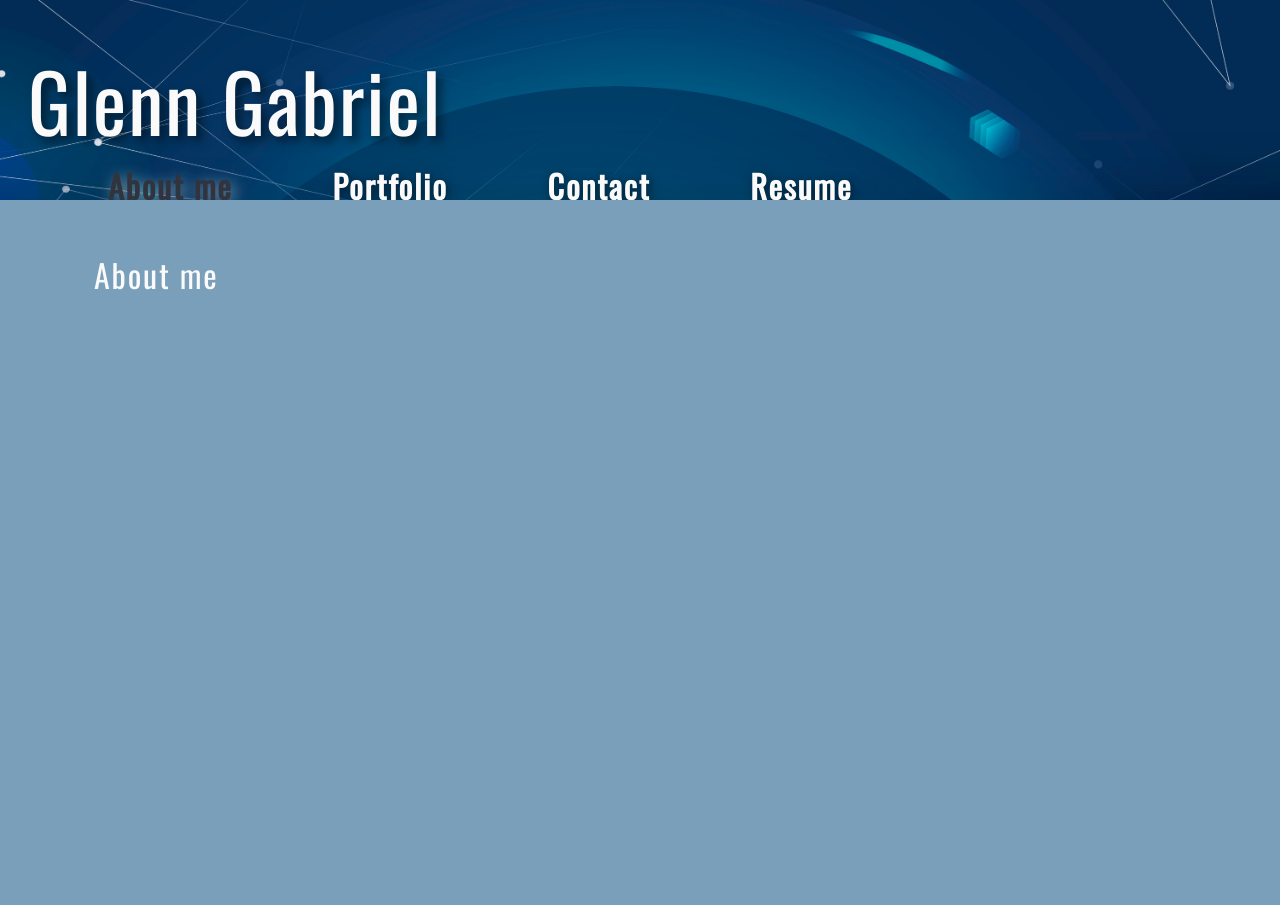
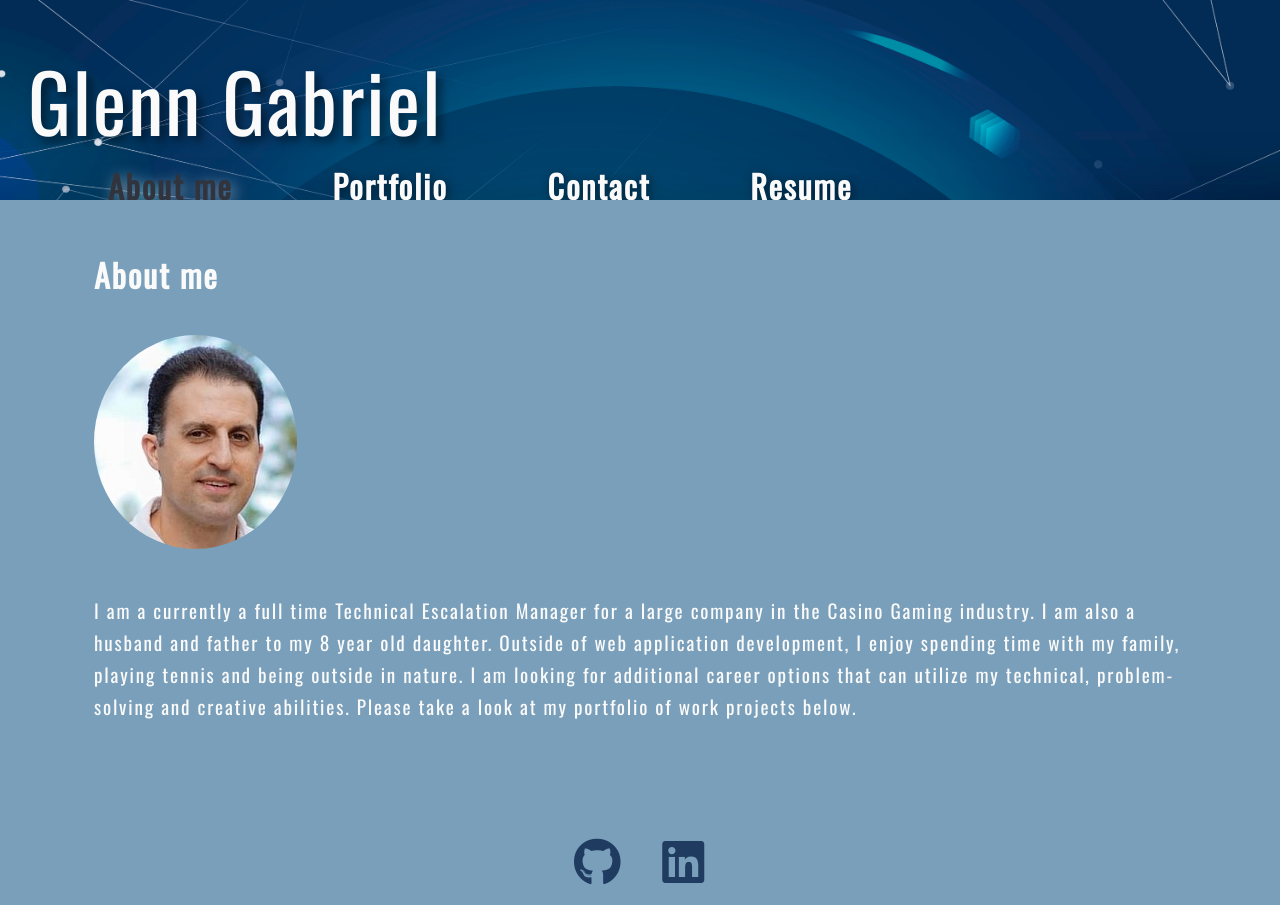
Before and after one commit to gmgabrie/react-portfolio, a React (Create React App) app: page / in a window 1280 px wide. Before the commit the page ends 800 px from the top, so only its background shows below. Built offline with nearby package versions, Linux system fonts and the light colour scheme.

Commit message:
added profile photo and changed colors and styling of some elements

```diff
--- a/public/index.html
+++ b/public/index.html
@@ -6,6 +6,12 @@
     <link
       rel="stylesheet"
       href="https://fonts.googleapis.com/css?family=Oswald"
+    />
+    <link
+      rel="stylesheet"
+      href="https://use.fontawesome.com/releases/v5.8.1/css/all.css"
+      integrity="sha384-50oBUHEmvpQ+1lW4y57PTFmhCaXp0ML5d60M1M7uH2+nqUivzIebhndOJK28anvf"
+      crossorigin="anonymous"
     />
     <meta name="viewport" content="width=device-width, initial-scale=1" />
     <meta name="theme-color" content="#000000" />
--- a/src/components/About/index.js
+++ b/src/components/About/index.js
@@ -1,13 +1,24 @@
 import React from "react";
+import profileImage from "../../assets/cover/Glennsmall.png";
 
 function About() {
   return (
     <section className="my-5">
       <div className="my-2">
         <div className="profile-img my-5">
-          <i className="fas fa-user-circle" style={{ fontSize: "96px" }}></i>
+          <img class="aboutPic" src={profileImage} alt="profile image"></img>
+          {/* <i className="fas fa-user-circle" style={{ fontSize: "96px" }}></i> */}
         </div>
-        <p></p>
+        <p>
+          {" "}
+          I am a currently a full time Technical Escalation Manager for a large
+          company in the Casino Gaming industry. I am also a husband and father
+          to my 8 year old daughter. Outside of web application development, I
+          enjoy spending time with my family, playing tennis and being outside
+          in nature. I am looking for additional career options that can utilize
+          my technical, problem-solving and creative abilities. Please take a
+          look at my portfolio of work projects below.
+        </p>
         <p></p>
       </div>
     </section>
--- a/src/index.css
+++ b/src/index.css
@@ -58,6 +58,8 @@ h1 {
 
 h2 {
   font-size: 2rem;
+  font-weight: bold;
+  margin-bottom: 20px;
 }
 
 h3 {
@@ -77,15 +79,16 @@ h6 {
 }
 
 p {
-  font-size: 1.1rem;
+  font-size: 1.2rem;
   margin: 20px 0;
   line-height: 2rem;
+  font-weight: lighter;
 }
 
 a {
-  color: var(--light);
+  color: var(--darker);
   text-decoration: none;
-  opacity: 0.5;
+  font-weight: bold;
 }
 
 a:hover {
@@ -214,8 +217,7 @@ footer {
 }
 
 footer a {
-  color: var(--light);
-  opacity: 0.5;
+  color: var(--darker);
   margin: 10px 20px;
   transition: all 0.3s ease-in-out;
 }
@@ -230,6 +232,7 @@ textarea {
   border: 3px solid #cccccc;
   padding: 5px;
   margin-top: 10px;
+  margin-bottom: 10px;
 }
 
 .container {
@@ -314,6 +317,10 @@ textarea {
   margin: 30px;
 }
 
+.aboutPic {
+  border-radius: 50%;
+}
+
 .project-bg {
   position: relative;
   width: 100%;
```
Also changed, not shown: src/assets/cover/Glennsmall.png (added).
